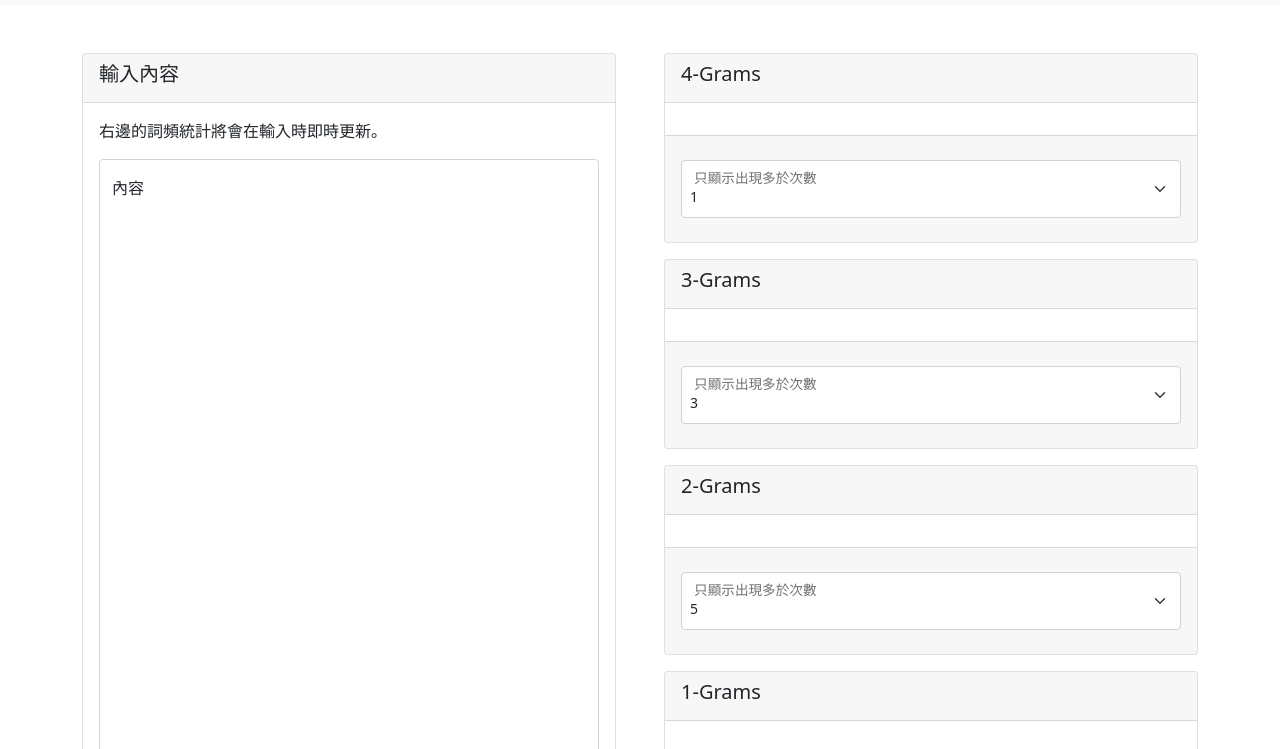
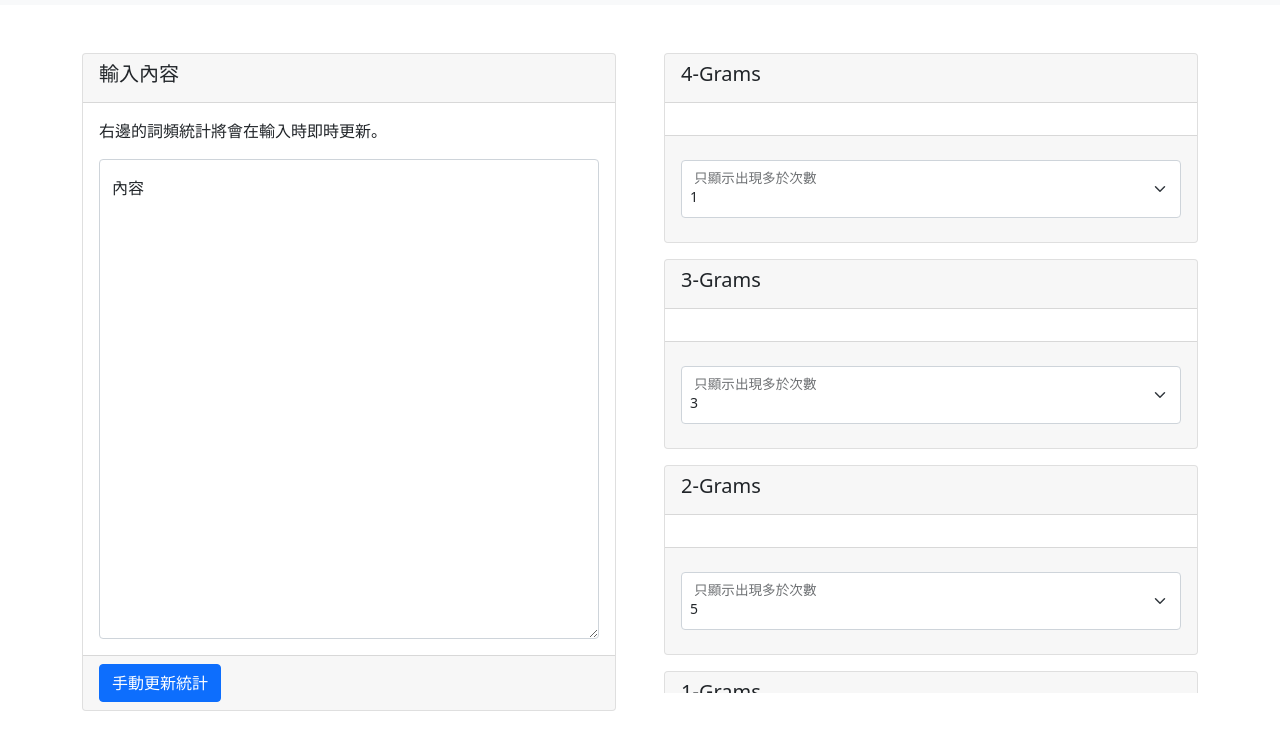
Before and after one commit to Jeffrey04/ngram-counter, a plain HTML site: page index.html in a window 1280 px wide. Shown: the part 51-800 px from the top of the page. Drawn offline with nearby package versions, Linux system fonts and the light colour scheme.

Commit message:
Get everything loaded in 1 screen page

```diff
--- a/index.html
+++ b/index.html
@@ -46,7 +46,7 @@
                   class="form-control"
                   placeholder="lorem ipsum dolor sit"
                   id="content"
-                  style="height: 50em"
+                  style="height: 30em"
                 ></textarea>
                 <label for="floatingTextarea">內容</label>
               </div>
@@ -58,7 +58,7 @@
             </div>
           </div>
         </div>
-        <div class="col-6" style="height: 60em; overflow-y: auto">
+        <div class="col-6" style="height: 40em; overflow-y: auto">
           <div class="card mb-3">
             <div class="card-header">
               <h5 class="card-title">4-Grams</h5>
```
